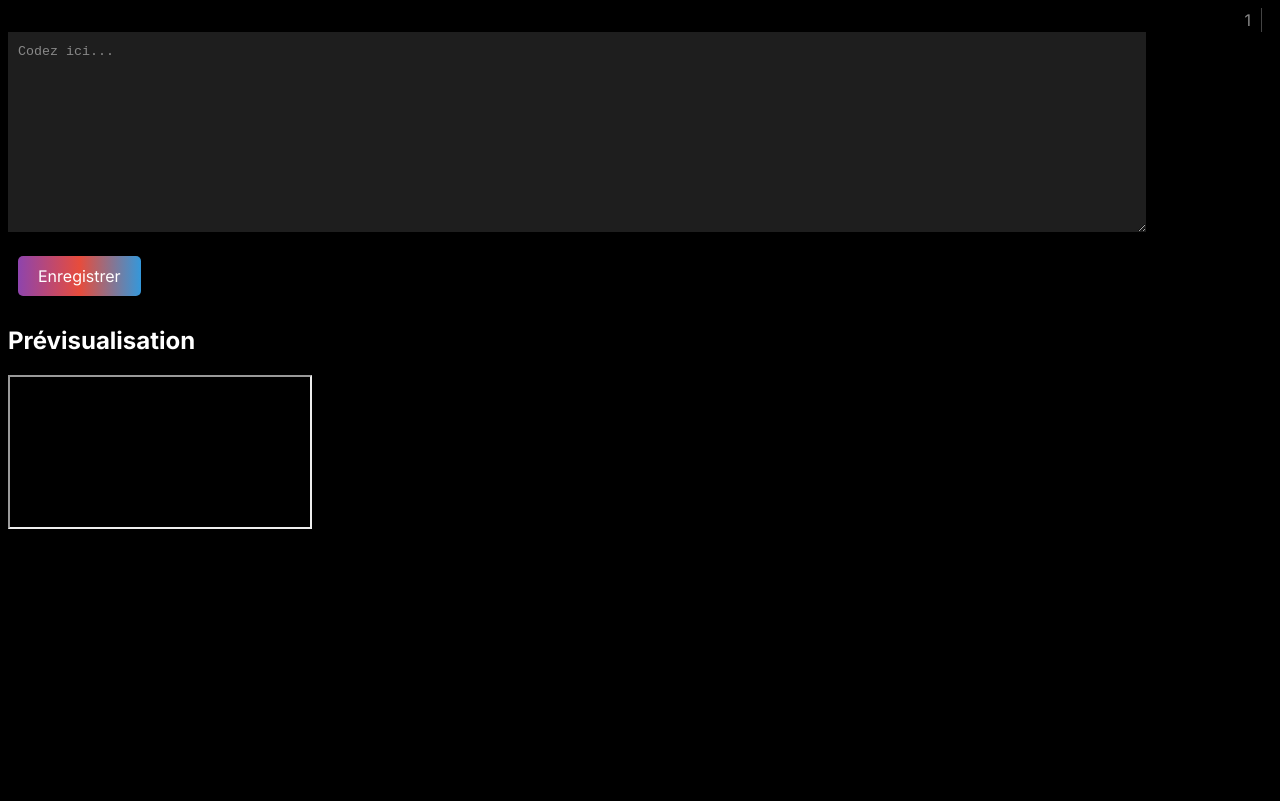
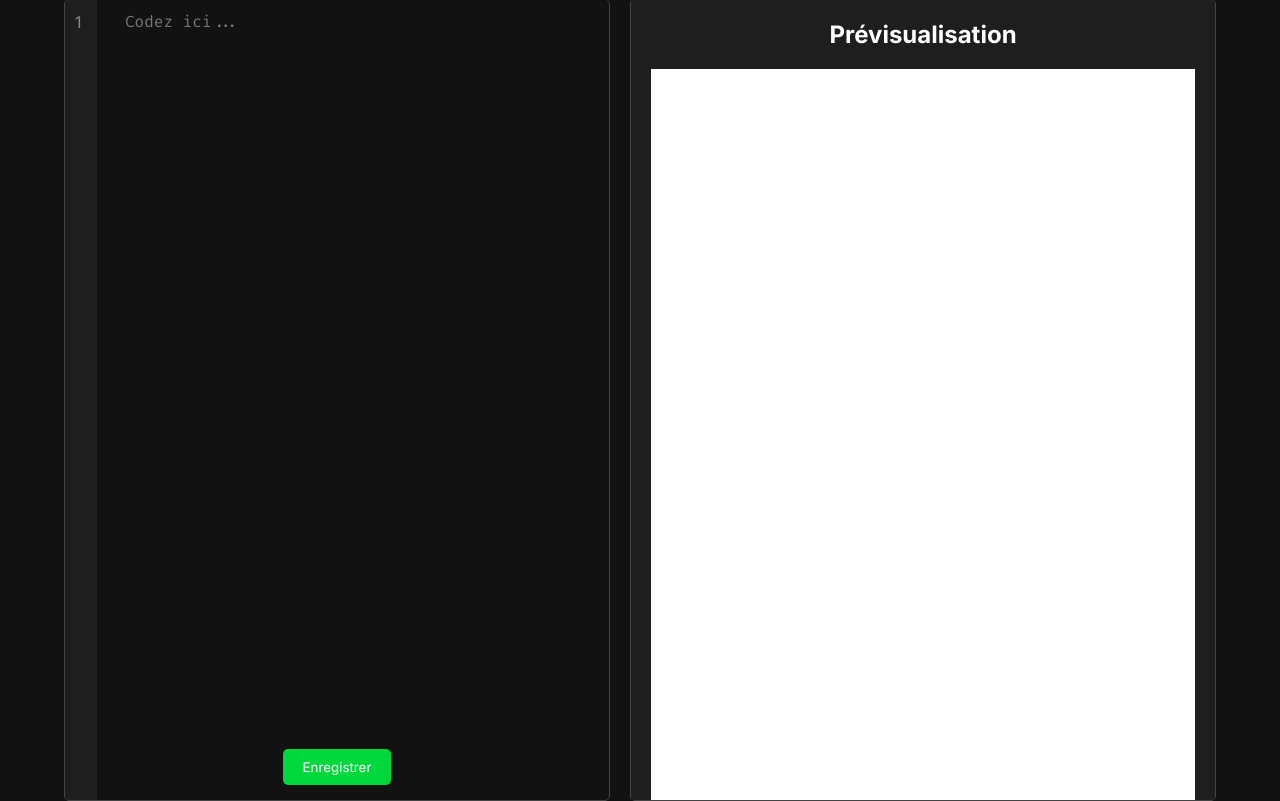
Before and after one commit to alexandersuce/VS-code-online, a plain HTML site: page APPRENDRE/index.html in a window 1280 px wide. Drawn offline with nearby package versions, Linux system fonts and the light colour scheme.

Commit message:
Update style_apprendre.css

```diff
--- a/APPRENDRE/style_apprendre.css
+++ b/APPRENDRE/style_apprendre.css
@@ -1,172 +1,115 @@
+@import url('https://fonts.googleapis.com/css2?family=Fira+Code:wght@400;700&display=swap');
 @import url('https://fonts.googleapis.com/css2?family=Inter:wght@100..900&display=swap');
 
 body {
-    background-color: black;
-    color: white;
+    background-color: #121212;
+    color: #ffffff;
     font-family: 'Inter', sans-serif;
+    margin: 0;
+    padding: 0;
+    display: flex;
+    justify-content: center;
+    align-items: center;
+    height: 100vh;
+    overflow: hidden;
+}
+
+.container {
+    width: 90%;
+    max-width: 1200px;
+    display: flex;
+    flex-direction: row;
+}
+
+.editor-container {
+    flex: 1;
+    display: flex;
+    flex-direction: column;
+    border: 1px solid #444;
+    border-radius: 5px;
+    overflow: hidden;
+    margin-right: 20px;
+    background-color: #121212; /* Match the background of the page */
+    height: 100vh; /* Adjusted height */
+    position: relative; /* Added position */
+}
+
+.line-numbers {
+    background-color: #1e1e1e;
+    color: #888;
+    padding: 10px;
+    text-align: right;
+    user-select: none;
+    white-space: pre;
+    position: absolute; /* Added position */
+    left: 0; /* Added left */
+    top: 0; /* Added top */
+    height: 100%; /* Added height */
+}
+
+.line-numbers div {
+    margin: 0 5px 0 0;
+    line-height: 1.5; /* Added line-height */
+    font-size: 16px; /* Increased font-size */
 }
 
 .prompt {
-    background-color: #1e1e1e;
+    background-color: #121212; /* Match the background of the page */
+    color: #f8f8f2; /* Couleur de base pour le texte */
+    width: 100%;
     border: none;
-    color: white;
-    width: 90%;
-    height: 200px;
-    margin-bottom: 10px;
-    resize: vertical;
+    resize: none;
     padding: 10px;
-    box-sizing: border-box;
-    font-family: monospace;
+    font-family: 'Fira Code', monospace; /* Utiliser Fira Code */
+    font-size: 16px; /* Augmenter la taille de la police */
     line-height: 1.5;
     white-space: pre;
+    overflow: auto;
+    flex: 1;
+    margin-left: 50px; /* Adjusted margin-left */
 }
 
-.prompt::placeholder {
-    color: #888;
+.preview-container {
+    flex: 1;
+    background-color: #1e1e1e;
+    padding: 20px;
+    border: 1px solid #444;
+    border-radius: 5px;
+    overflow: auto;
+    max-height: 100vh;
 }
 
-button {
+.preview-container h2 {
+    margin-top: 0;
+    text-align: center;
+}
+
+#preview-frame {
+    width: 100%;
+    height: 100%;
+    border: none;
+    background-color: white;
+}
+
+.buttons {
+    display: flex;
+    justify-content: center;
+    margin: 10px 0;
+}
+
+.btn {
     font-family: 'Inter', sans-serif;
     padding: 10px 20px;
-    background-color: #007bff;
+    background-color: #00d73d;
     color: white;
     border: none;
     border-radius: 5px;
     cursor: pointer;
-    transition: background-color 0.3s, transform 0.2s;
-}
-
-button:hover {
-    background-color: #0056b3;
-    transform: scale(1.05);
-}
-
-.tabs {
-    overflow: hidden;
-    border-bottom: 1px solid #ccc;
-    margin-bottom: 20px;
-}
-
-.tablink {
-    background-color: #333;
-    float: left;
-    border: none;
-    outline: none;
-    cursor: pointer;
-    padding: 14px 16px;
-    transition: background-color 0.3s, color 0.3s;
-    color: white;
-}
-
-.tablink:hover {
-    background-color: #555;
-    color: #fff;
-}
-
-.tabcontent {
-    display: none;
-    padding: 20px;
-    border-top: none;
-}
-
-#html {
-    display: block;
-}
-
-.tablink.active {
-    background-color: #666;
-    color: white;
-}
-
-/* Styles pour la numérotation des lignes */
-.editor {
-    display: flex;
-}
-
-.line-numbers {
-    user-select: none;
-    text-align: right;
-    margin-right: 10px;
-    padding-right: 10px;
-    border-right: 1px solid #444;
-    color: #888;
-}
-
-.line-numbers > div {
-    line-height: 1.5;
-}
-
-.code-area {
-    flex: 1;
-}
-
-/* Ajustement des styles pour le contenu de la documentation et des exemples */
-.documentation, .examples {
-    background-color: #2b2b2b;
-    border: 1px solid #444;
-    border-radius: 5px;
-    padding: 20px;
-    box-sizing: border-box;
-    color: #ddd;
-    width: 90%;
-    margin-bottom: 20px;
-}
-
-.documentation h2, .examples h2 {
-    margin-bottom: 10px;
-    color: #fff;
-}
-
-.documentation p, .examples pre {
-    margin-bottom: 10px;
-    color: #ccc;
-}
-
-/* Style des boutons */
-.buttons {
-    margin-bottom: 20px;
-    display: flex;
-    justify-content: space-between;
-    width: 90%;
-}
-
-.btn {
-    background: linear-gradient(to right, #8e44ad, #e74c3c, #3498db);
-    border: none;
-    color: white;
-    padding: 10px 20px;
-    margin: 10px;
-    cursor: pointer;
-    border-radius: 5px;
-    text-align: center;
-    text-decoration: none;
-    font-size: 16px;
+    margin: 5px;
     transition: background-color 0.3s, transform 0.2s;
 }
 
 .btn:hover {
-    background: linear-gradient(to right, #3498db, #e74c3c, #8e44ad);
+    background-color: #0056b3;
     transform: scale(1.05);
 }
-
-.btn:focus {
-    outline: none;
-}
-
-/* Style pour les suggestions */
-.suggestions {
-    position: relative;
-    width: 90%;
-}
-
-.suggestions span {
-    background-color: #2d2d2d;
-    border: 1px solid #ccc;
-    padding: 5px;
-    cursor: pointer;
-    display: block;
-}
-
-.suggestions span:hover {
-    background-color: #1d1d1d;
-}
```
